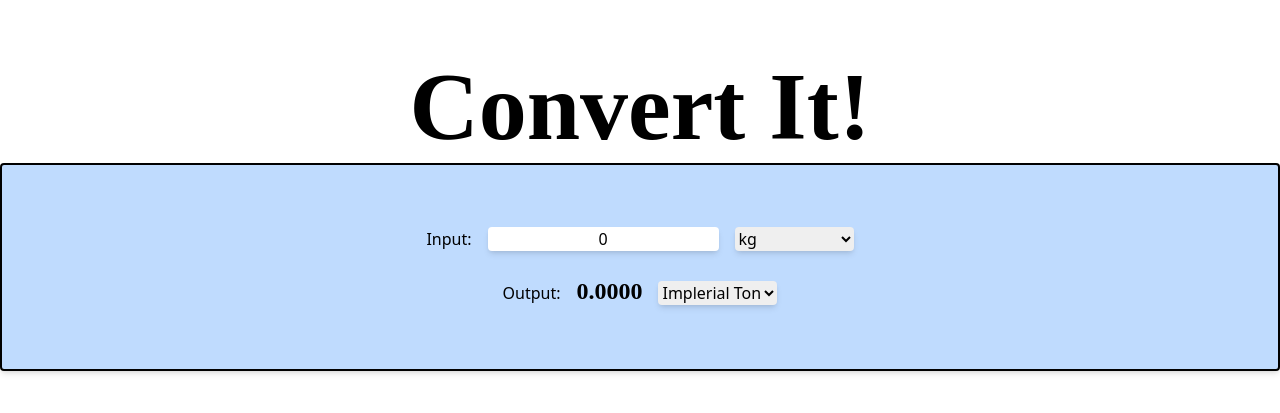
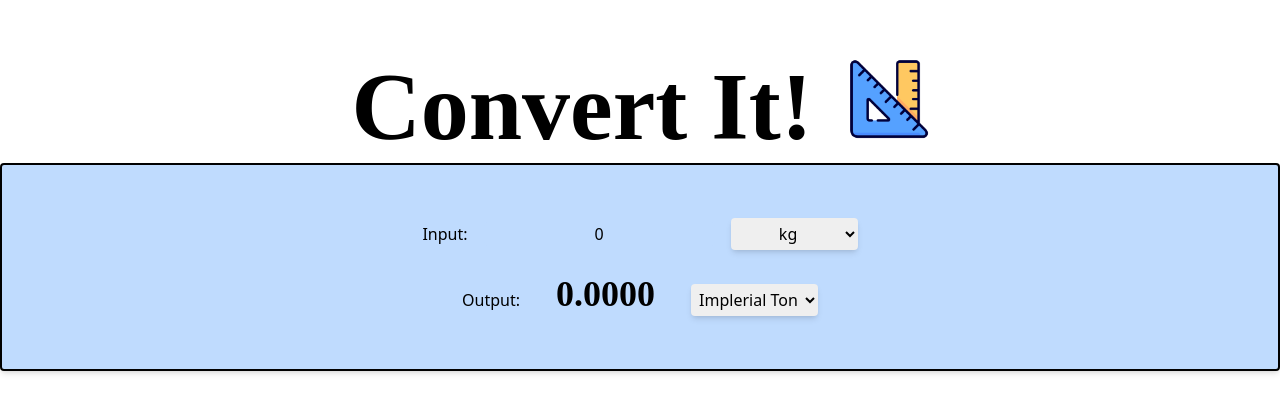
Before and after one commit to yikaizhou252/unit-conversion, a Vue app: page / in a window 1280 px wide. Shown: the part 185-598 px from the top of the page. Built offline with nearby package versions, Linux system fonts and the light colour scheme.

Commit message:
new look + logo

```diff
--- a/src/App.vue
+++ b/src/App.vue
@@ -1,7 +1,9 @@
 <template>
-
-  <div class=" flex flex-col justify-center items-center text-center h-screen">
-    <h1 class=" font-heading justify-start font-bold text-8xl mb-2">Convert It!</h1>
+  <div class="flex flex-col justify-center items-center text-center h-screen">
+    <div class="flex flex-row align-baseline space-x-9">
+      <h1 class="font-heading justify-start font-bold text-8xl mb-2">Convert It!</h1>
+      <img class="object-fill h-20 w-20" src="./assets/icons/logo.png" />
+    </div>
     <DashboardView />
   </div>
 </template>
--- a/src/components/DashboardView.vue
+++ b/src/components/DashboardView.vue
@@ -4,18 +4,18 @@
   >
     <div class="flex flex-row items-center space-x-4 m-3">
       <div>Input:</div>
-      <input class="flex rounded text-center shadow-md" v-model="inputNumber" placeholder="enter here" />
-      <select class="flebasis-1/2 rounded shadow-md " :value="selectedInput" @change="changeUnit($event, 'input')">
+      <input class=" rounded text-center bg-lightBlue outline-none " v-model="inputNumber" placeholder="enter here" />
+      <select class="flebasis-1/2 rounded shadow-md text-center p-1" :value="selectedInput" @change="changeUnit($event, 'input')">
         <option v-for="option in availableUnits" :key="option" :value="option">
           {{ option }}
         </option>
       </select>
     </div>
 
-    <div class="flex flex-row items-baseline space-x-4 m-3">
+    <div class="flex flex-row items-baseline space-x-9 m-3">
       <h1>Output:</h1>
-      <h1  class=" font-outputDigits text-2xl font-extrabold">{{ calculate }}</h1>
-      <select class="flebasis-1/2 rounded shadow-md" :value="selectedOutput" @change="changeUnit($event, 'output')">
+      <h1  class="font-outputDigits text-4xl font-extrabold">{{ calculate }}</h1>
+      <select class="flebasis-1/2 rounded shadow-md text-center p-1" :value="selectedOutput" @change="changeUnit($event, 'output')">
         <option v-for="option in availableUnits" :key="option" :value="option">
           {{ option }}
         </option>
```
Also changed, not shown: src/assets/icons/logo.png (added).
